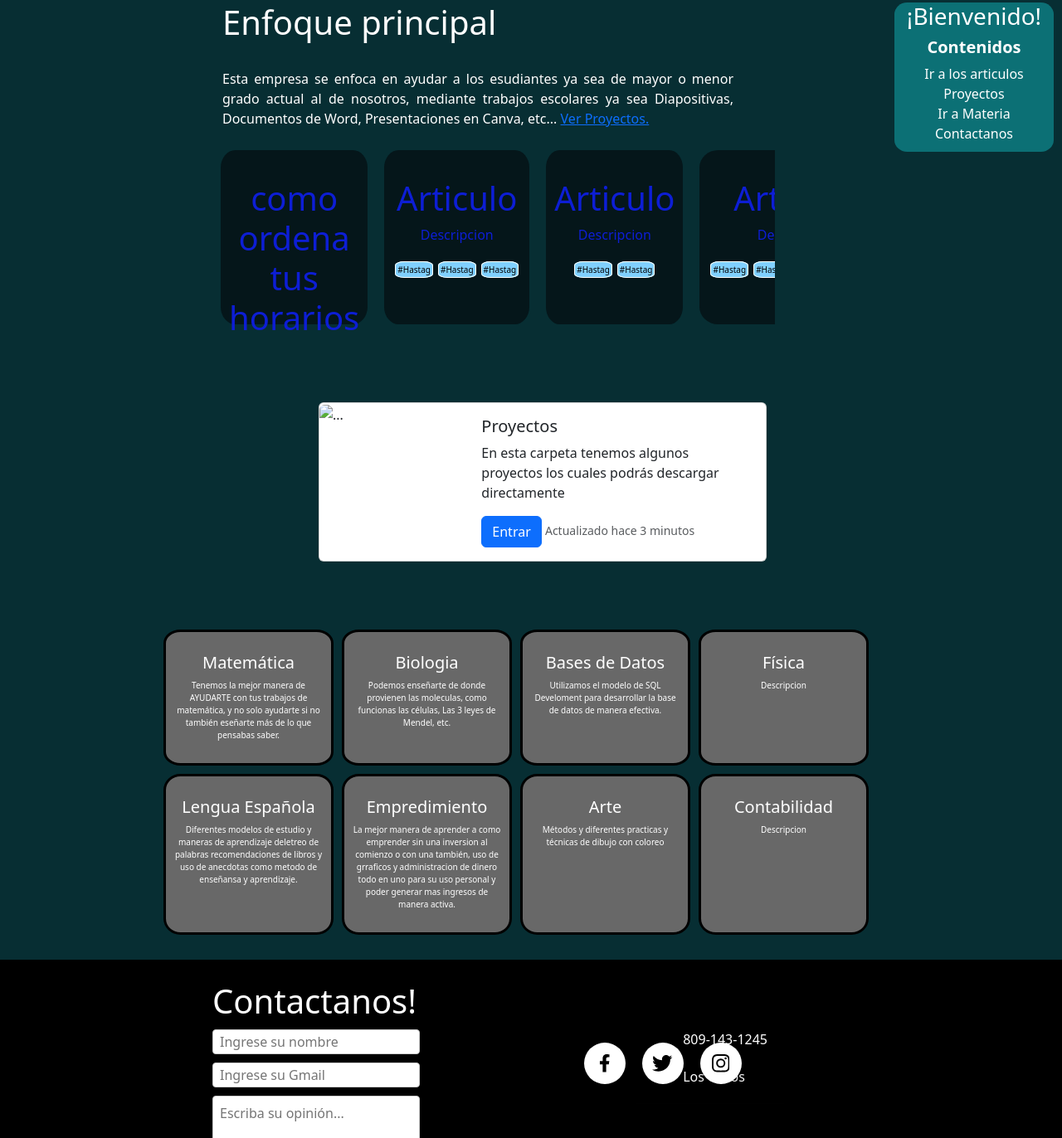
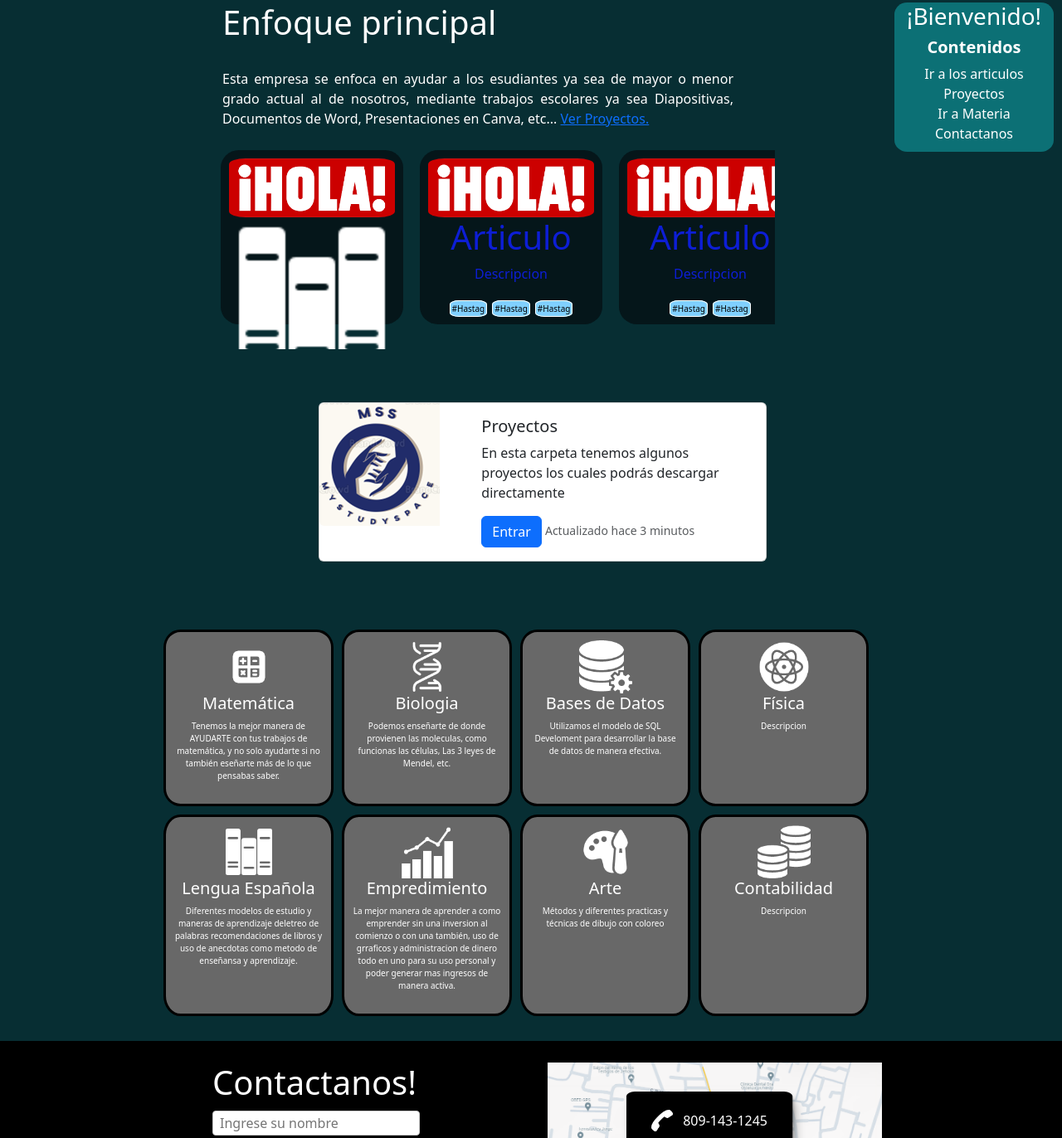
Before and after one commit to JoshualDaniel/Inicio-page, a plain HTML site: page index.html in a window 1280 px wide. Shown: the part 125-1497 px from the top of the page at 83% size. Drawn offline with Linux system fonts and the light colour scheme; the site is published under a folder, as on GitHub Pages, so addresses that start at the root find nothing.

Commit message:
Update index.html

```diff
--- a/index.html
+++ b/index.html
@@ -47,7 +47,7 @@
                 <a
                   class="nav-link active"
                   aria-current="page"
-                  href="/index.html"
+                  href="index.html"
                   >Inicio</a
                 >
                  <ul class="navbar-nav justify-content-end flex-grow-1 pe-3">
@@ -98,39 +98,39 @@
 
     <div id="" class="carouselM">
       <div class="if">
-        <img src="/img/descarga.png" alt="" />
-        <img src="/img/Books.png" alt="">
+        <img src="img/descarga.png" alt="" />
+        <img src="img/Books.png" alt="">
         <h1>como ordena tus horarios</h1>
         <p>Descripcion</p>
         <a href="">#Hastag</a><a href="">#Comida</a>
       </div>
       <div class="if">
-        <img src="/img/descarga.png" alt="" />
+        <img src="img/descarga.png" alt="" />
         <h1>Articulo</h1>
         <p>Descripcion</p>
         <a href="">#Hastag</a><a href="">#Hastag</a><a href="">#Hastag</a>
       </div>
       <div class="if">
-        <img src="/img/descarga.png" alt="" />
+        <img src="img/descarga.png" alt="" />
         <h1>Articulo</h1>
         <p>Descripcion</p>
         <a href="">#Hastag</a><a href="">#Hastag</a>
       </div>
       <div class="if">
-        <img src="/img/descarga.png" alt="" />
+        <img src="img/descarga.png" alt="" />
         <h1>Articulo</h1>
         <p>Descripcion</p>
         <a href="">#Hastag</a><a href="">#Hastag</a><a href="">#Hastag</a
         ><a href="">#Hastag</a>
       </div>
       <div class="if">
-        <img src="/img/descarga.png" alt="" />
+        <img src="img/descarga.png" alt="" />
         <h1>Articulo</h1>
         <p>Descripcion</p>
         <a href="">#Hastag</a>
       </div>
       <div class="if">
-        <img src="/img/descarga.png" alt="" />
+        <img src="img/descarga.png" alt="" />
         <h1>Articulo</h1>
         <p>Descripcion</p>
         <a href="">#Hastag</a><a href="">#Hastag</a><a href="">#Hastag</a>
@@ -140,7 +140,7 @@
     <div id="Proyectos" class="proyect card mb-3" style="max-width: 540px">
       <div class="row g-0">
         <div class="col-md-4">
-          <img src="/img/Logo.png" class="img-fluid rounded-start" alt="..." />
+          <img src="img/Logo.png" class="img-fluid rounded-start" alt="..." />
         </div>
         <div class="col-md-8">
           <div class="card-body">
@@ -149,7 +149,7 @@
               En esta carpeta tenemos algunos proyectos los cuales podrás descargar directamente
             </p>
             <p class="card-text">
-              <a href="/Layouts/html/proyect.html" class="btn btn-primary"
+              <a href="Layouts/html/proyect.html" class="btn btn-primary"
                 >Entrar</a
               >
               <small class="text-body-secondary">Actualizado hace 3 minutos</small>
@@ -163,42 +163,42 @@
  <mg src="" alt="">
       <div class="section2">
         <div class="cards2">
-          <img src="/img/Math.png" alt="" />
+          <img src="img/Math.png" alt="" />
           <h2>Matem&aacute;tica</h2>
           <p>Tenemos la mejor manera de AYUDARTE con tus trabajos de matem&aacute;tica, y no solo ayudarte si no tambi&eacute;n ese&ntilde;arte m&aacute;s de lo que pensabas saber.</p>
         </div>
         <div class="cards2">
-          <img src="/img/ADN.png" alt="" />
+          <img src="img/ADN.png" alt="" />
           <h2>Biologia</h2>
           <p>Podemos ense&ntilde;arte de donde provienen las moleculas, como funcionas las c&eacute;lulas, Las 3 leyes de Mendel, etc.</p>
         </div>
         <div class="cards2">
-          <img src="/img/SQL.png" alt="" />
+          <img src="img/SQL.png" alt="" />
           <h2>Bases de Datos</h2>
           <p>Utilizamos el modelo de SQL Develoment para desarrollar la base de datos de manera efectiva.</p>
         </div>
         <div class="cards2">
-          <img src="/img/Phisic.png" alt="" />
+          <img src="img/Phisic.png" alt="" />
           <h2>F&iacute;sica</h2>
           <p>Descripcion</p>
         </div>
         <div class="cards2">
-          <img src="/img/Books.png" alt="" />
+          <img src="img/Books.png" alt="" />
           <h2>Lengua Española</h2>
           <p>Diferentes modelos de estudio y maneras de aprendizaje deletreo de palabras recomendaciones de libros y uso de anecdotas como metodo de ense&ntilde;ansa y aprendizaje.</p>
         </div>
         <div class="cards2">
-          <img src="/img/Graphic.png" alt="" />
+          <img src="img/Graphic.png" alt="" />
           <h2>Empredimiento</h2>
           <p>La mejor manera de aprender a como emprender sin una inversion al comienzo o con una tambi&eacute;n, uso de grraficos y administracion de dinero todo en uno para su uso personal y poder generar mas ingresos de manera activa.</p>
         </div>
         <div class="cards2">
-          <img src="/img/Art.png" alt="" />
+          <img src="img/Art.png" alt="" />
           <h2>Arte</h2>
           <p>M&eacute;todos y diferentes practicas y t&eacute;cnicas de dibujo con coloreo</p>
         </div>
         <div class="cards2">
-          <img src="/img/Coins.png" alt="" />
+          <img src="img/Coins.png" alt="" />
           <h2>Contabilidad</h2>
           <p>Descripcion</p>
         </div>
@@ -226,17 +226,17 @@
 
         <div class="detalles">
           <div class="text">
-            <img src="/img/Call.png" alt="" />
+            <img src="img/Call.png" alt="" />
             <p>809-143-1245</p>
           </div>
 
           <div class="text">
-            <img src="/img/Google Maps.png" alt="" />
+            <img src="img/Google Maps.png" alt="" />
             <p>Los Cocos</p>
           </div>
         </div>
         <div class="ubicacion">
-          <img src="/img/Maps.png" alt="" />
+          <img src="img/Maps.png" alt="" />
           <ul class="wrapper">
 
   <li class="icon facebook">
@@ -287,7 +287,7 @@
     </div>
 
     <footer><a href="">©MyStudySpace</a><br /><a href="">Terminos</a></footer>
-    <script src="/Bootstrap/bootstrap.min.js"></script>
-    <script src="/main.js"></script>
+    <script src="Bootstrap/bootstrap.min.js"></script>
+    <script src="main.js"></script>
   </body>
 </html>
```
